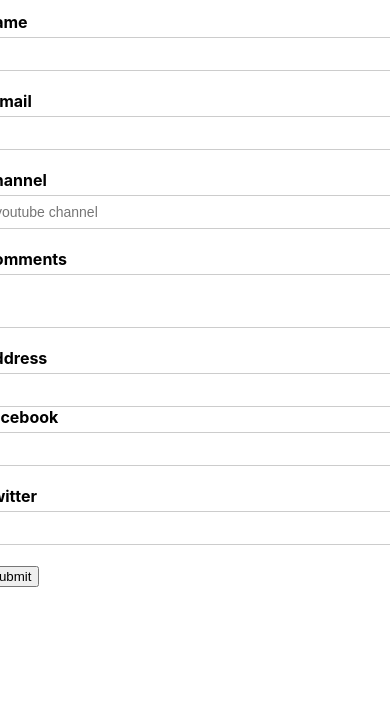
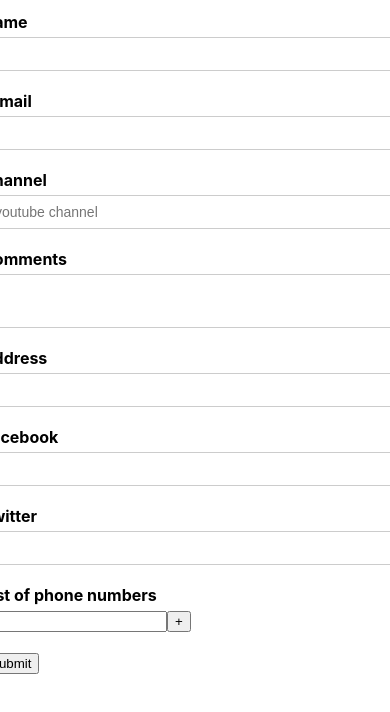
Before and after one commit to Kajal764/ReactFormik, a React (Create React App) app: page / in a window 390 px wide. Shown: the top 712 px of the page. Built offline with nearby package versions, Linux system fonts and the light colour scheme.

Commit message:
Added: Phone number using FieldArray with dynamic button

```diff
--- a/src/component/YoutubeForm.js
+++ b/src/component/YoutubeForm.js
@@ -1,5 +1,5 @@
 import React from 'react'
-import { Formik, Form, Field, ErrorMessage } from 'formik'
+import { Formik, Form, Field, ErrorMessage, FieldArray } from 'formik'
 import * as Yup from 'yup'
 import TextError from './TextError'
 
@@ -10,11 +10,12 @@
         email: '',
         channel: '',
         comments: '',
-        addres: '',
+        address: '',
         social: {
             facebook: '',
             twitter: ''
-        }
+        },
+        phoneNumber: ['']
     }
 
     const onSubmit = values => {
@@ -76,15 +77,49 @@
                         }
                         }
                     </Field>
+                </div>
 
-                    <div className='form-control'>
+                <div className='form-control'>
                     <label htmlFor='facebook'>Facebook</label>
                     <Field type='text' id='facebook' name='social.facebook' /> </div>
 
-                    <div className='form-control'>
+                <div className='form-control'>
                     <label htmlFor='twitter'>Twitter</label>
                     <Field type='text' id='twitter' name='social.twitter' /> </div>
 
+                <div className='form-control'>
+                    <label >List of phone numbers</label>
+                    <FieldArray name='phoneNumber' >
+                        {
+                            fieldArrayProps => {
+                                const { push, remove, form } = fieldArrayProps;
+                                const { values } = form
+                                const { phoneNumber } = values
+                                return (
+                                    <div>
+                                        {
+                                            phoneNumber.map((phoneNumber, index) => (
+                                                <div key={index}>
+                                                    <Field name={`phoneNumber[${index}]`} />
+                                                    {index > 0 && (
+                                                        <button type='button' onClick={() => remove(index)} >
+                                                            {' '} - {' '}
+                                                        </button>
+                                                    )}
+
+                                                    <button type='button' onClick={() => push('')}>
+                                                        {' '} + {' '}
+                                                    </button>
+
+                                                </div>
+                                            ))
+                                        }
+
+                                    </div>
+                                )
+                            }
+                        }
+                    </FieldArray>
                 </div>
 
                 <button type="submit">Submit</button>
```
